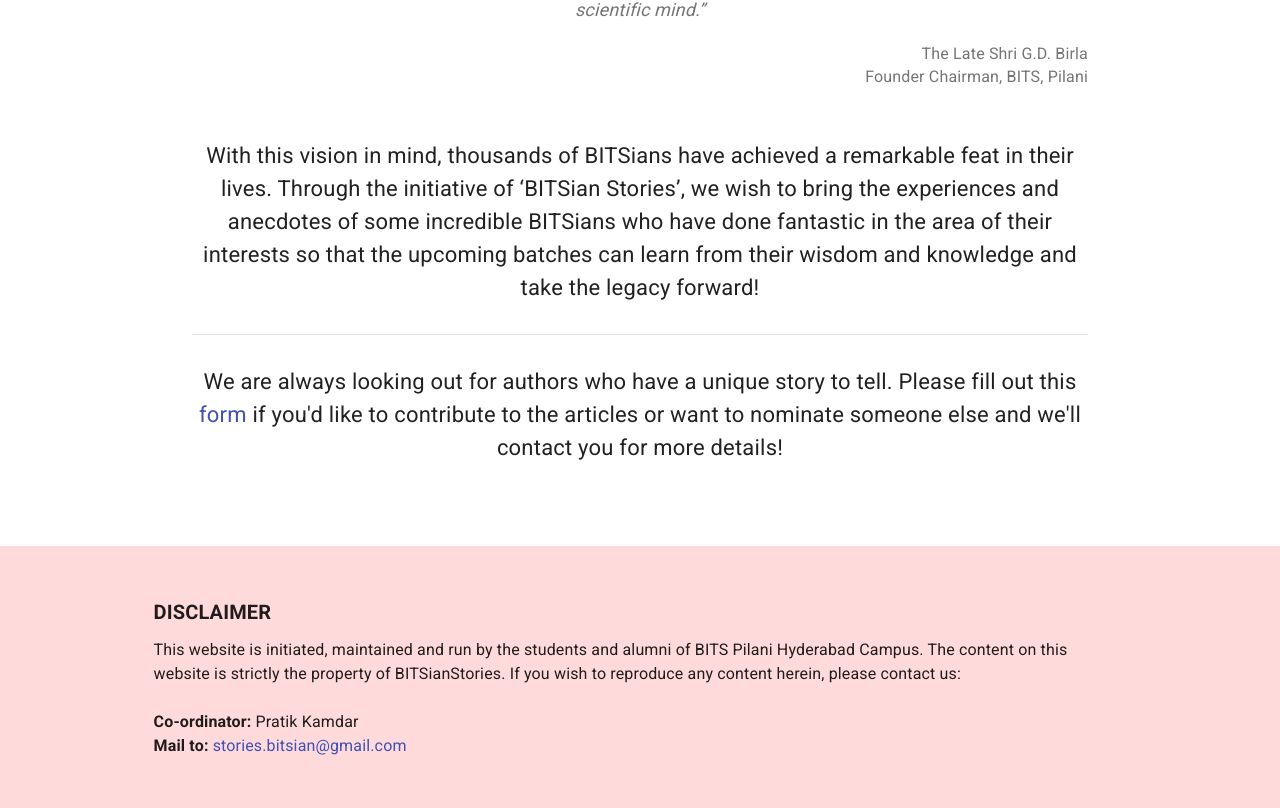
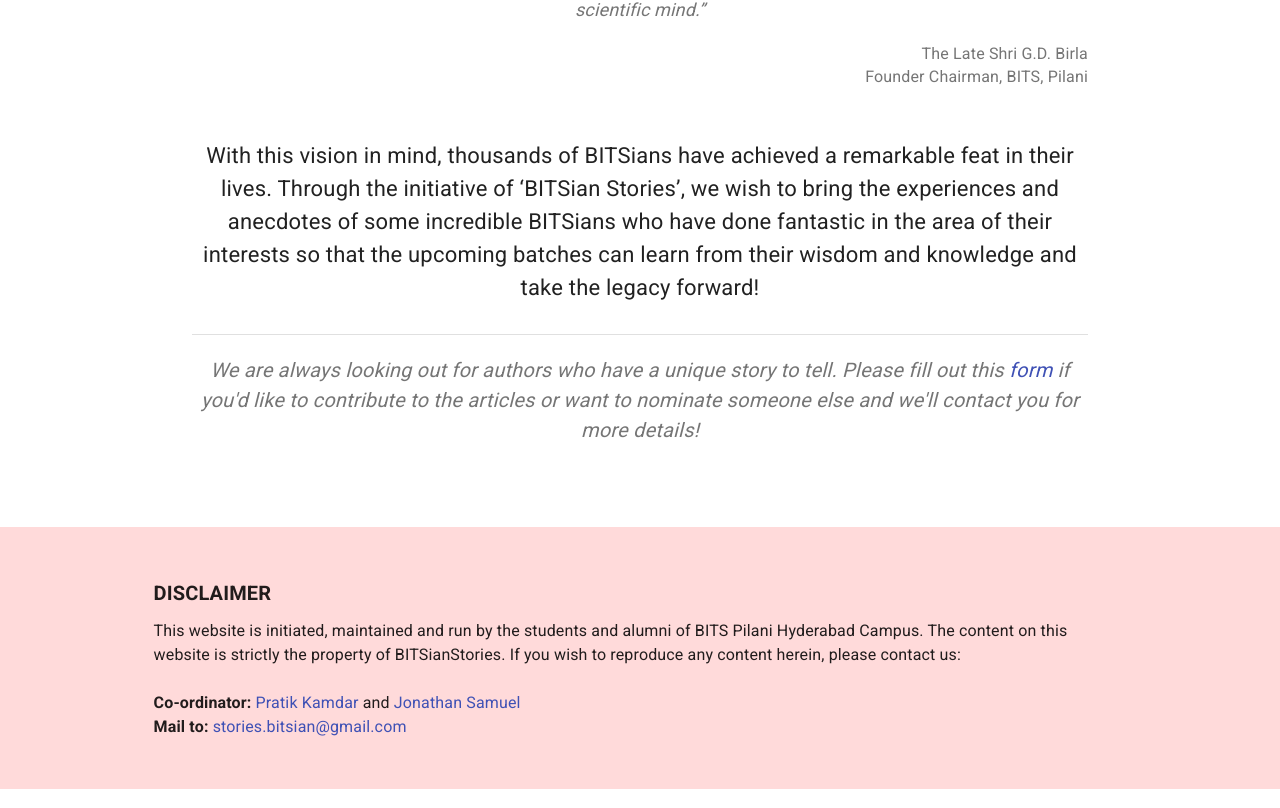
Before and after one commit to Joe2k/BITSian-Stories, a React (Create React App) app in the folder client/: page /about in a window 1280 px wide. Shown: the part 273-1081 px from the top of the page. Built offline with nearby package versions, Linux system fonts and the light colour scheme; no server answers.

Commit message:
[UPD] Ad Block and about us page

```diff
--- a/client/package.json
+++ b/client/package.json
@@ -14,6 +14,7 @@
 		"axios": "^0.21.1",
 		"dante3": "^1.0.5",
 		"disqus-react": "^1.1.1",
+		"jquery": "^3.6.0",
 		"material-ui-search-bar": "^1.0.0",
 		"prop-types": "^15.5.8",
 		"prosemirror-model": "^1.11.0",
--- a/client/src/pages/AboutUs.jsx
+++ b/client/src/pages/AboutUs.jsx
@@ -109,11 +109,12 @@
 					<Divider />
 					<Typography
 						variant="body1"
-						color="textPrimary"
+						color="textSecondary"
 						align="center"
 						style={{
-							fontSize: '22px',
-							marginTop: '30px',
+							fontSize: '20px',
+							marginTop: '20px',
+							fontStyle: 'italic',
 						}}
 					>
 						We are always looking out for authors who have a unique
@@ -148,7 +149,21 @@
 					content on this website is strictly the property of
 					BITSianStories. If you wish to reproduce any content herein,
 					please contact us: <br />
-					<br /> <strong>Co-ordinator:</strong> Pratik Kamdar <br />
+					<br /> <strong>Co-ordinator:</strong>{' '}
+					<Link
+						href="https://www.linkedin.com/in/pratik-kamdar-288392111/"
+						target="_blank"
+					>
+						Pratik Kamdar
+					</Link>{' '}
+					and{' '}
+					<Link
+						href="https://www.linkedin.com/in/joe2k/"
+						target="_blank"
+					>
+						Jonathan Samuel
+					</Link>{' '}
+					<br />
 					<strong>Mail to: </strong>
 					<Link href="mailto:stories.bitsian@gmail.com">
 						stories.bitsian@gmail.com
--- a/client/src/pages/ReadStory.jsx
+++ b/client/src/pages/ReadStory.jsx
@@ -23,6 +23,7 @@
 import darkTheme from '../themes/dark';
 import { CustomThemeContext } from '../context/CustomThemeProvider';
 import Disqus from 'disqus-react';
+import $ from 'jquery';
 const readingTime = require('reading-time');
 
 const useStyles = makeStyles((theme) => ({
@@ -89,6 +90,17 @@
 		title: title.replace(/<[^>]+>/g, ''),
 	};
 	const [stats, setStats] = useState({});
+
+	const disqus = $('#disqus_thread');
+
+	disqus.ready(function () {
+		setTimeout(function () {
+			if (disqus.children().length >= 3) {
+				const comments = disqus.find('iframe:nth-child(2)').detach();
+				disqus.empty().append(comments);
+			}
+		}, 2000);
+	});
 
 	useEffect(() => {
 		axios
```
Also changed, not shown: client/src/App.css (+12 -0 lines), 17 other files (tests, documents, lock files or other folders).
